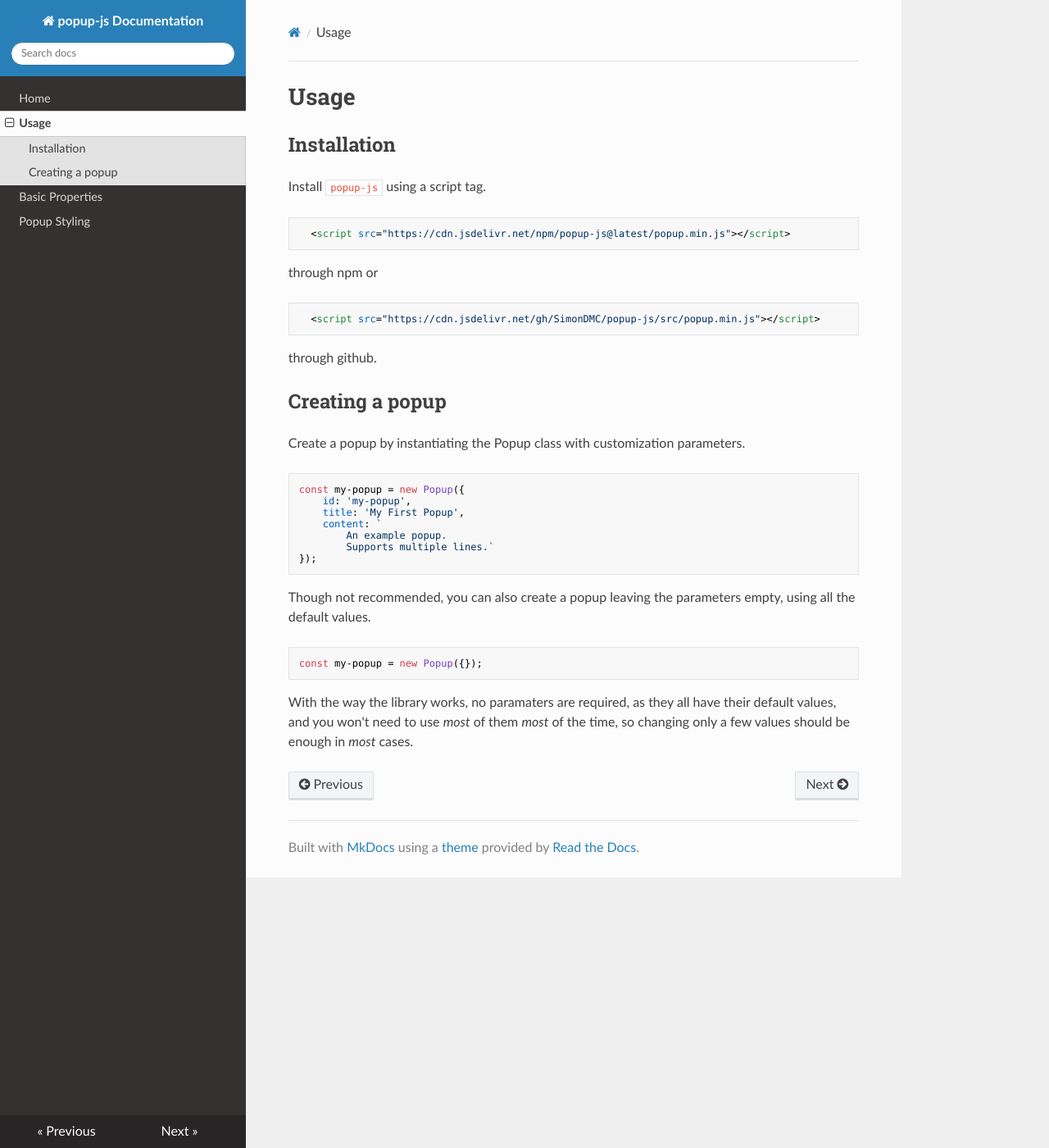
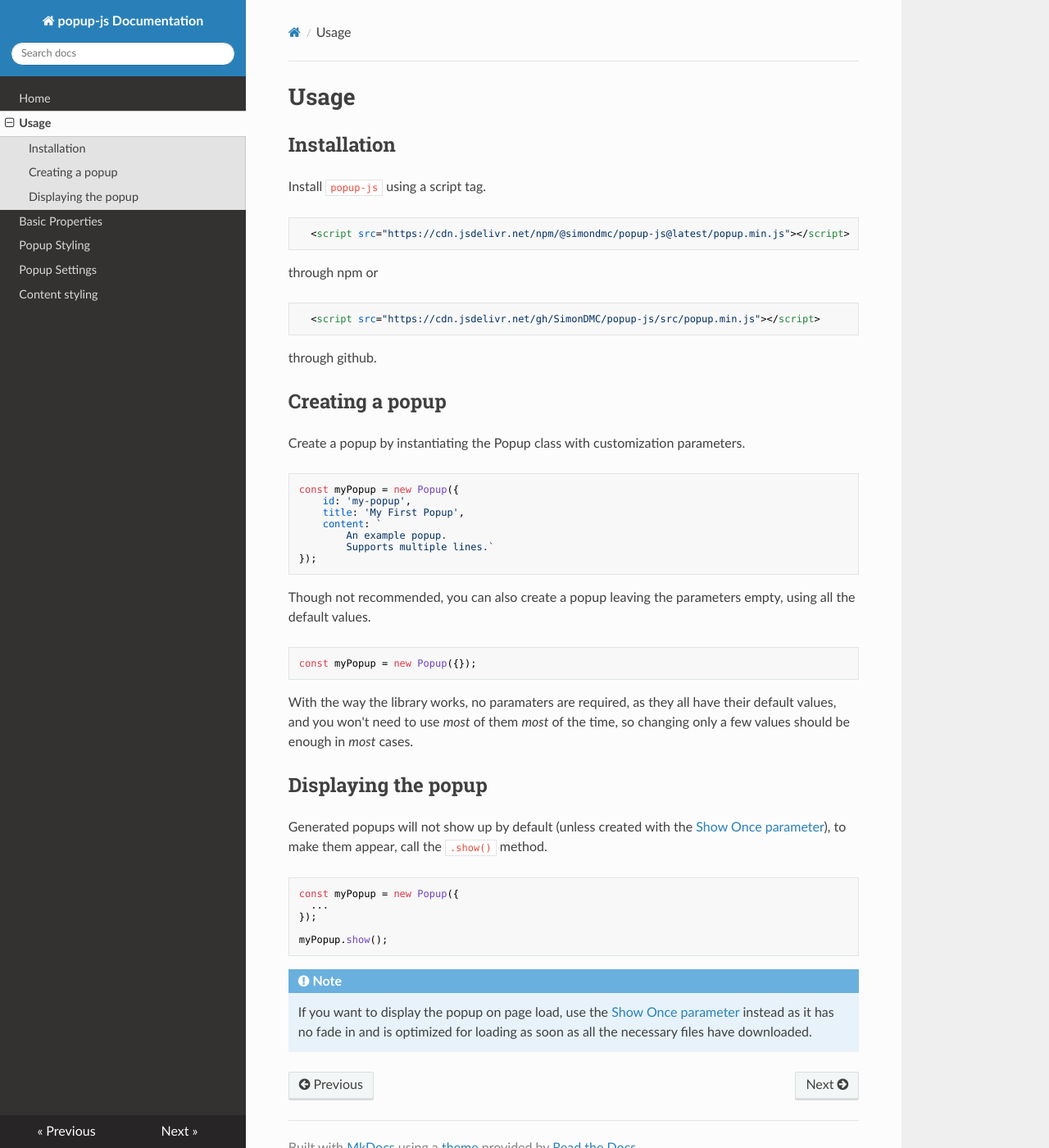
Before and after one commit to SimonDMC/popup-docs, an MkDocs documentation site: the page built from docs/usage.md, in a window 1280 px wide and 1400 px high. Shown: the whole window at 82% size. Built offline with MkDocs 1.6.1, drawn with Linux system fonts in a browser that asks for light colours; nearby versions of some CDN libraries.

Commit message:
Add displaying usage and popup settings

````diff
--- a/docs/usage.md
+++ b/docs/usage.md
@@ -7,7 +7,7 @@ Installation
 Install `popup-js` using a script tag.
 
 ```html
-  <script src="https://cdn.jsdelivr.net/npm/popup-js@latest/popup.min.js"></script>
+  <script src="https://cdn.jsdelivr.net/npm/@simondmc/popup-js@latest/popup.min.js"></script>
 ```
 through npm or
 ```html
@@ -21,7 +21,7 @@ Creating a popup
 Create a popup by instantiating the Popup class with customization parameters.
 
 ```javascript
-const my-popup = new Popup({
+const myPopup = new Popup({
     id: 'my-popup',
     title: 'My First Popup',
     content: `
@@ -33,9 +33,29 @@ const my-popup = new Popup({
 Though not recommended, you can also create a popup leaving the parameters empty, using all the default values.
 
 ```javascript
-const my-popup = new Popup({});
+const myPopup = new Popup({});
 ```
 
 With the way the library works, no paramaters are required, as they all have their default values, and
 you won't need to use *most* of them *most* of the time, so changing only a few values should be
 enough in *most* cases.
+
+Displaying the popup
+--------------------
+
+Generated popups will not show up by default (unless created with the [Show Once parameter](../popup-settings#show-once)),
+to make them appear, call the `.show()` method.
+
+```javascript
+const myPopup = new Popup({
+  ...
+});
+
+myPopup.show();
+```
+
+!!! note
+
+    If you want to display the popup on page load, use the [Show Once parameter](../popup-settings#show-once)
+    instead as it has no fade in and is optimized for loading as soon as
+    all the necessary files have downloaded.
--- a/mkdocs.yml
+++ b/mkdocs.yml
@@ -19,3 +19,5 @@ nav:
   - 'usage.md'
   - 'basic-properties.md'
   - 'popup-styling.md'
+  - 'popup-settings.md'
+  - 'content-styling.md'
````
Also changed, not shown: docs/popup-settings.md (added, +48 -0 lines), docs/content-styling.md (added).
